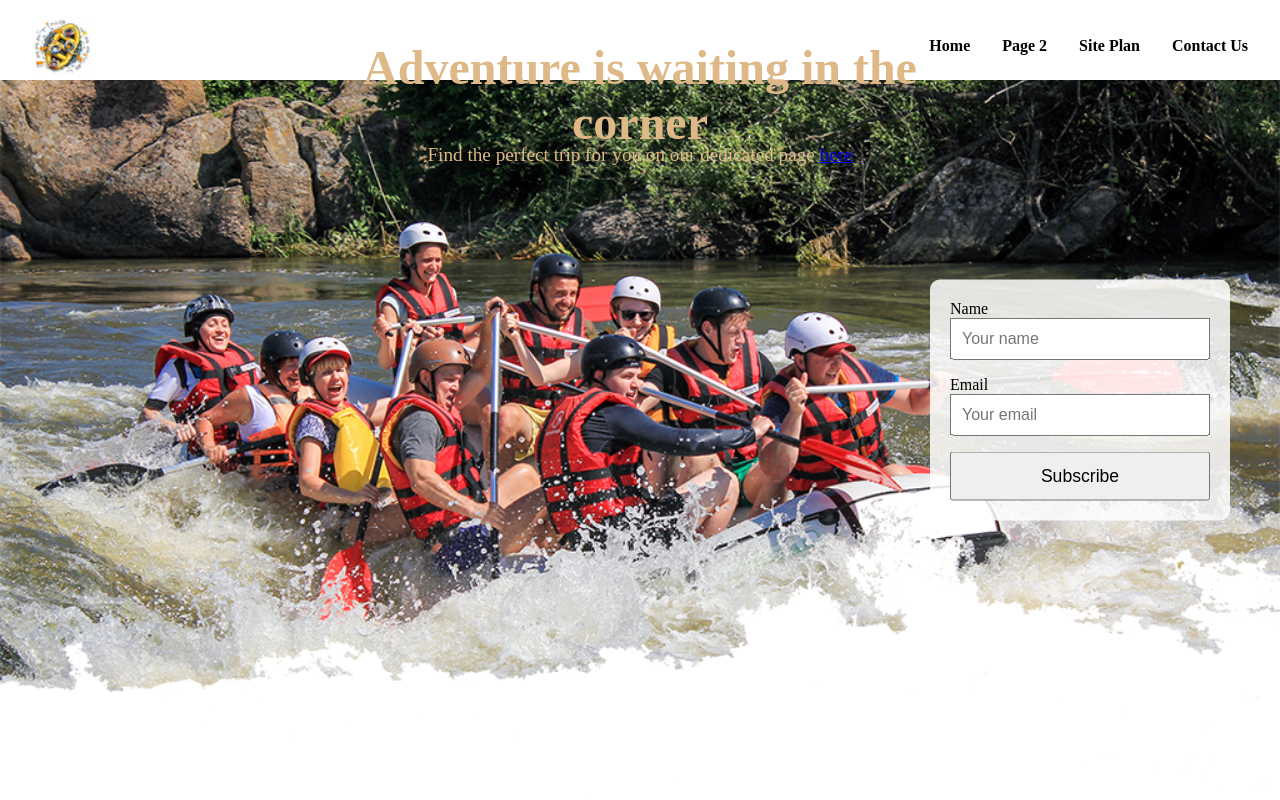
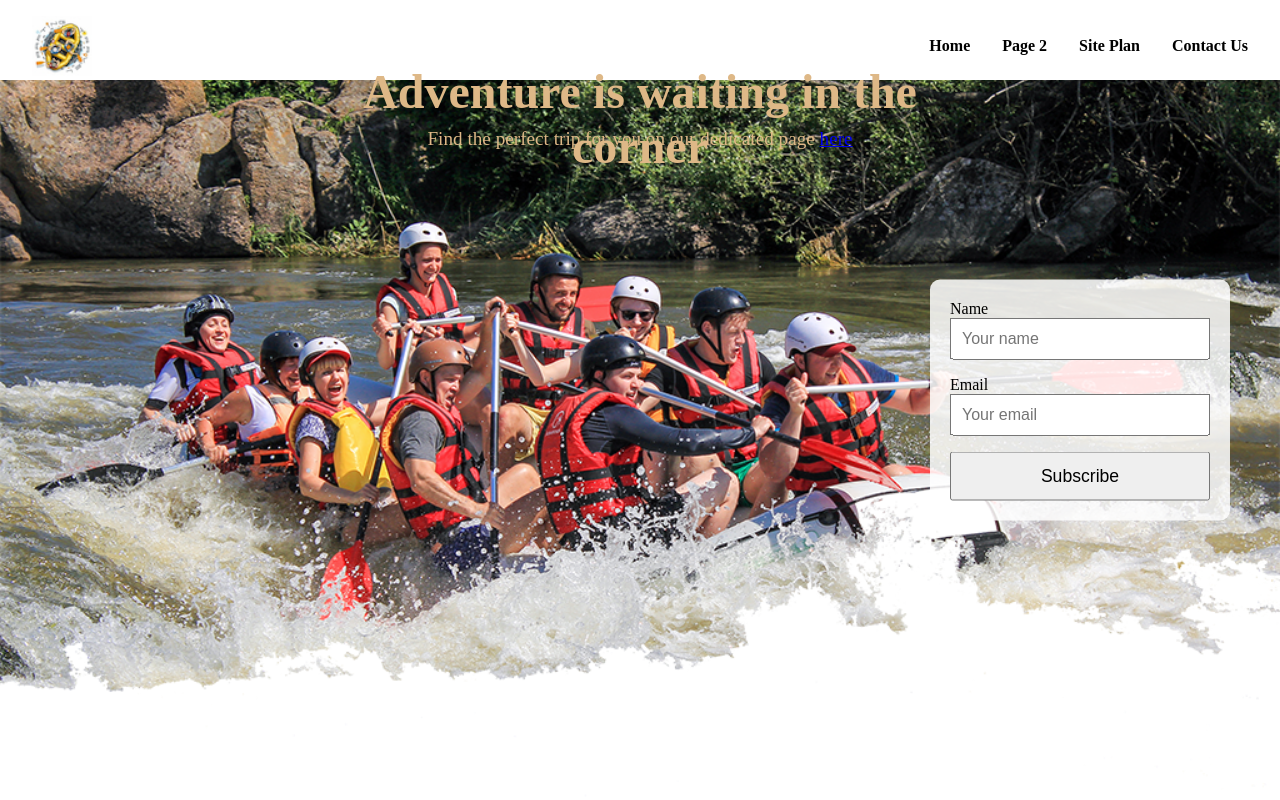
Before and after one commit to Samuelacadet/wdd130, a plain HTML site: page wwr/index.html in a window 1280 px wide. Shown: the top 800 px of the page. Drawn offline with Linux system fonts and the light colour scheme.

Commit message:
version 2

```diff
--- a/wwr/styles/home.css
+++ b/wwr/styles/home.css
@@ -60,7 +60,7 @@ main p {
 .hero-title {
     position: absolute;
     /* pou li sou imaj la */
-    top: 5%;
+    top: 8%;
     /* ajiste wotè jan ou vle li parèt */
     left: 50%;
     /* mete li nan mitan lajè paj la */
@@ -73,7 +73,7 @@ main p {
 
 .hero-subtitle {
     position: absolute;
-    top: 18%;
+    top: 16%;
     /* anba H1 la */
     left: 50%;
     transform: translateX(-50%);
```
